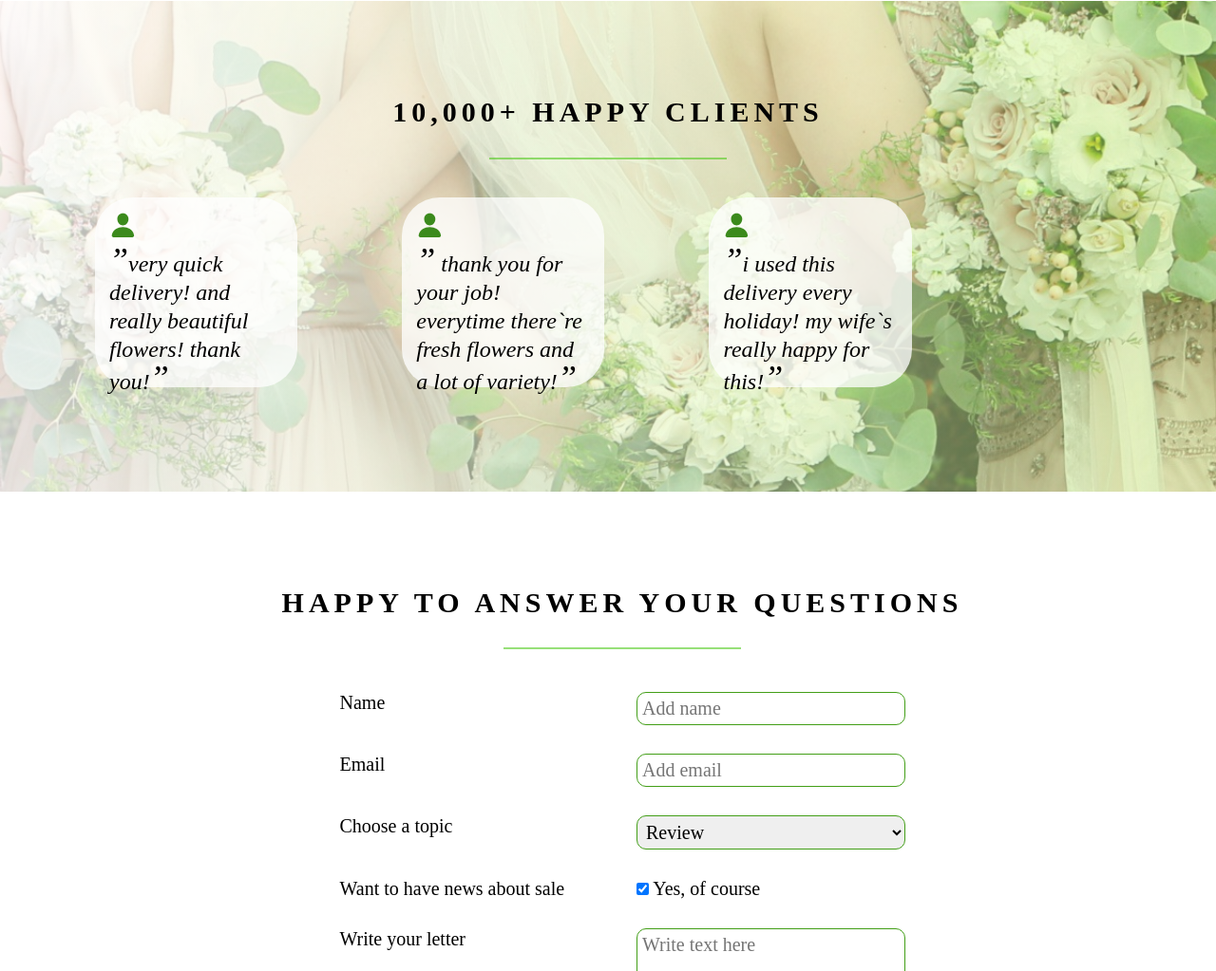
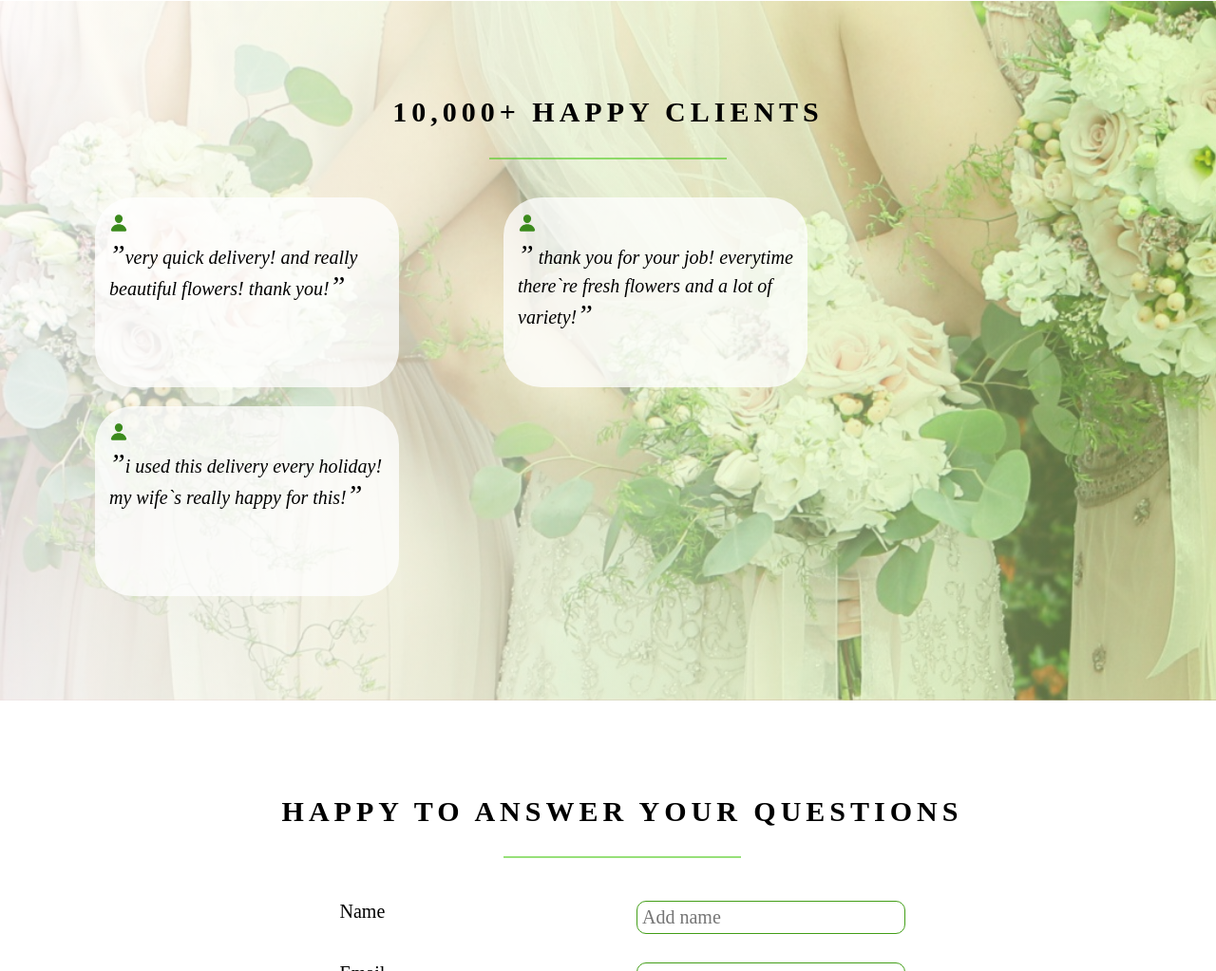
Before and after one commit to LiaKrykun/FlowerShop_Landing_Page, a plain HTML site: page index.html in a window 1280 px wide. Shown: the part 3518-4541 px from the top of the page at 95% size. Drawn offline with nearby package versions, Linux system fonts and the light colour scheme; a web font is replaced by a local one.

Commit message:
fix size of feedbacks, and minnor issuew with template

```diff
--- a/css/style.css
+++ b/css/style.css
@@ -1,12 +1,8 @@
-/* ****************************************
-Common Styles
-*******************************************/
-
 *{
     margin: 0;
     padding: 0;
     -webkit-box-sizing: border-box;
-            box-sizing: border-box;
+    box-sizing: border-box;
 }
 
 .col-1 {width: 8.33%;}
@@ -94,10 +90,6 @@ section{
     visibility: hidden;
 }
 
-/* ****************************************
-Header Styles
-*******************************************/
-
 header{
     background-image: linear-gradient (rgba(255, 255, 255, 0.37), rgba(213,169,218, 0.1)), url(../images/ro.jpg);
     background-image: url(../images/main.jpg);
@@ -134,8 +126,6 @@ h2:after{
     margin: 0 auto;
     margin-top: 30px;
 }
-
-
 
 #header-title{
     background: rgba(255, 255, 255, 0.6);
@@ -185,17 +175,6 @@ h2:after{
     }
 }
 
-/* #sticky-nav
-{
-    position: fixed;
-    top: 0;
-    left: 0;
-    width: 100%;
-    background-color: #dde99c;
-    z-index: 999;
-    box-shadow: 0 2px 2px rgba(97, 96, 96, 0.596);
-} */
-
 #logotext {
     float: left;
 }
@@ -229,14 +208,12 @@ h2:after{
 #main-nav li a:visited {
     text-decoration: none;
     color: black;
-    /* padding: 5px; */
     opacity: 0.7;
 }
 
 #main-nav li a:hover,
 #main-nav li a:active{
     opacity: 1;
-    /* padding: 5px; */
 }
 
 #logotext a {
@@ -247,10 +224,6 @@ h2:after{
     padding-left: 30px;
     font-weight: 700;
 }
-
-/* ****************************************
-Button Styles
-*******************************************/
 
 nav {
     background: white;
@@ -290,8 +263,6 @@ nav {
     }
 }
 
-
-
 input[type=submit]{
     background-color: rgba(92, 185, 55, 0.904);
     border: none;
@@ -312,15 +283,12 @@ input[type=submit] {
     transition: background-color 0.5s, border 0.5s;
 }
 
-/* ASK ABOUT DOUBLE LINK VISITED */
-
 .button-order {
     margin-left: 7vw;
     background-color: rgba(82, 204, 33, 0.6);
     border: 1px solid rgba(82, 204, 33, 0.6);
     margin-bottom: 20px;
 }
-
 
 .button-more {
     border: 1px solid;
@@ -348,9 +316,6 @@ input[type=submit]:active{
     border: 1px solid #358315;
 }
 
-/* ****************************************
-Food-images
-*******************************************/
 .images-container{
     list-style: none;
     width: 100%;
@@ -392,12 +357,6 @@ Food-images
 #flo-images-section{
     margin-left: 0;
 }
-
-
-
-/*****************************************
- How to order ***************************
-*/
 
 #phone-image{
     width: 100%;
@@ -465,7 +424,6 @@ Food-images
 }
 
 .col-3 img{
-    /* width: 100%; */
     width: 370px;
     height: 250px;
 }
@@ -480,8 +438,6 @@ Food-images
          min-height: 200px;
     }
 }
-
-
 
 #adress{
     background: rgba(207, 195, 195, 0.3);
@@ -517,23 +473,18 @@ h3{
     padding-right: 3em;
 }
 
-/*****************************************
-Feedback ***************************
-*/
-
 .feedback cite{
     display: inline-block;
-    font-size: 120%;
+    font-size: 1em;
 }
 
 .iconfeed{
     color:rgb(59, 138, 28);
-    font-size: 120%;
+    font-size: 1em;
 }
 
 #feedback{
     margin: 0;
-    background-image: -webkit-gradient(linear, left top, right top, from(rgba(255, 255, 255, 0.753)), to(rgba(183, 240, 109, 0.384))), url('../images/feedback.jpg');
     background-image: -o-linear-gradient(left, rgba(255, 255, 255, 0.753), rgba(183, 240, 109, 0.384)), url('../images/feedback.jpg');
     background-image: linear-gradient(to right, rgba(255, 255, 255, 0.753), rgba(183, 240, 109, 0.384)), url('../images/feedback.jpg');
     background-size: cover;
@@ -542,7 +493,8 @@ Feedback ***************************
 
 .feedback{
     background-color:rgba(255, 255, 255, 0.76);
-    height: 200px;
+    height: 10em;
+    width: 16em;
     margin: 10px;
     border-radius: 40px;
     margin-left: 100px;
@@ -562,12 +514,6 @@ blockquote{
     line-height: 150%;
 }
 
-/*****************************************
-Queshion ***************************
-*/
-
-#contact-form-section
-
 #contact-form{
     width: 50%;
     margin: 0 auto;
@@ -583,10 +529,6 @@ input[type=text], input[type=email], select, textarea{
 textarea{
     height: 120px;
 }
-
-/* ****************************************
-Footer Styles
-*******************************************/
 
 footer{
     text-align: center;
@@ -621,7 +563,6 @@ footer{
 #footer-social li a:visited {
     text-decoration: none;
     color: black;
-    /* padding: 5px; */
     opacity: 0.7;
 }
 
@@ -630,14 +571,12 @@ footer{
 #footer-social li a:hover,
 #footer-social li a:active{
     opacity: 1;
-    /* padding: 5px; */
 }
 
 #footer-social li a:link,
 #footer-social li a:visited {
     text-decoration: none;
     color: black;
-    /* padding: 5px; */
     opacity: 0.7;
     font-size: 150%;
     color: rgb(66, 158, 23);
@@ -646,11 +585,8 @@ footer{
 #footer-social li a:hover,
 #footer-social li a:active{
     opacity: 1;
-    /* padding: 5px; */
     color: rgb(40, 92, 16);
 }
-
-/* <!-- //Animate --> */
 
 .anim1,
 .anim2,
--- a/index.html
+++ b/index.html
@@ -286,9 +286,9 @@
         </div>
         <div id="footer-social">
             <ul>
-                <li><a href="#"><ion-icon name="logo-facebook"></ion-icon></a></li>
-                <li><a href="#"><ion-icon name="logo-instagram"></ion-icon></a></li>
-                <li><a href="#"><ion-icon name="logo-whatsapp"></ion-icon></a></li>
+                <li><a href="https://www.facebook.com/"><ion-icon name="logo-facebook"></ion-icon></a></li>
+                <li><a href="https://www.instagram.com/"><ion-icon name="logo-instagram"></ion-icon></a></li>
+                <li><a href="https://www.whatsapp.com/"><ion-icon name="logo-whatsapp"></ion-icon></a></li>
             </ul>
         </div>
         <div id="footer-text">
```
